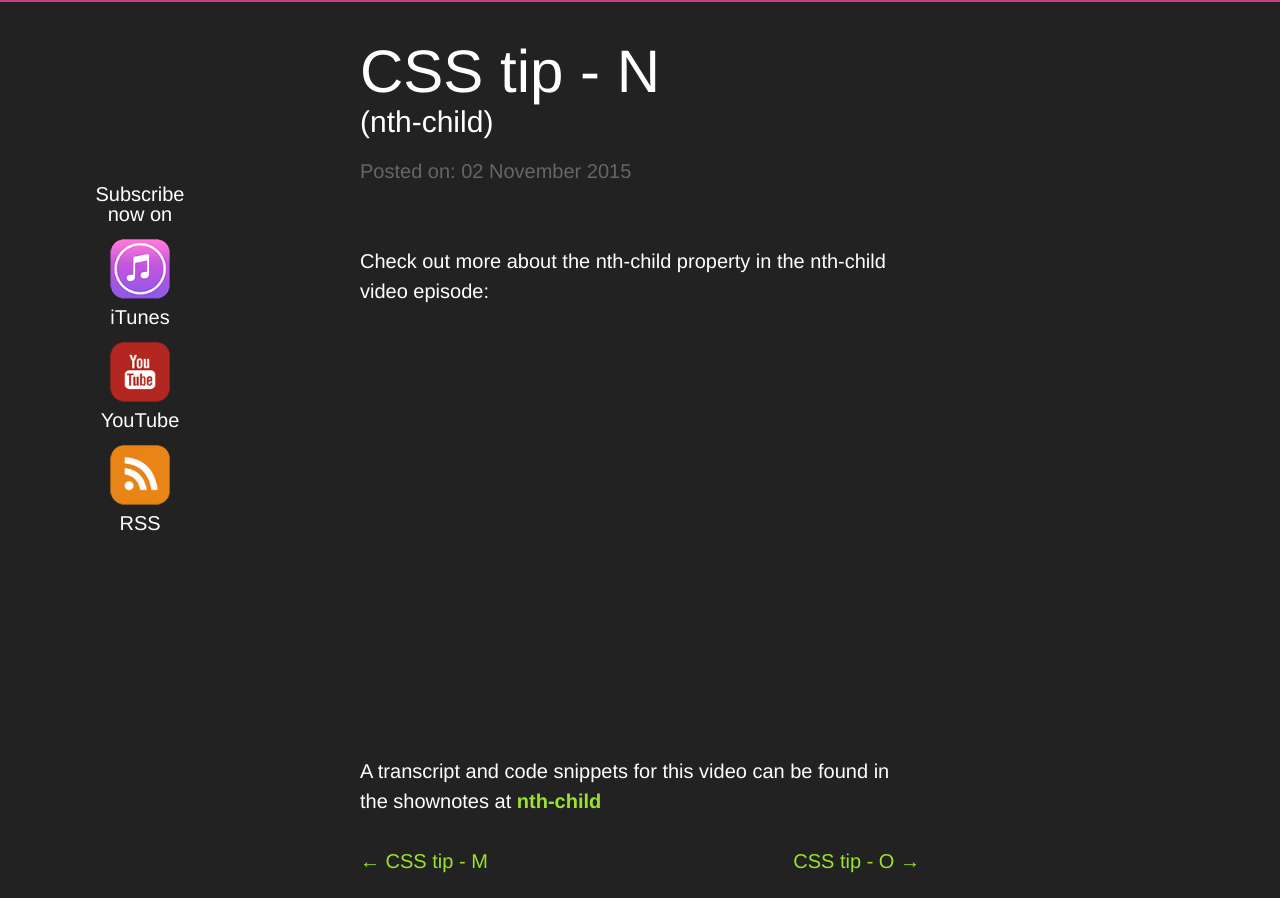
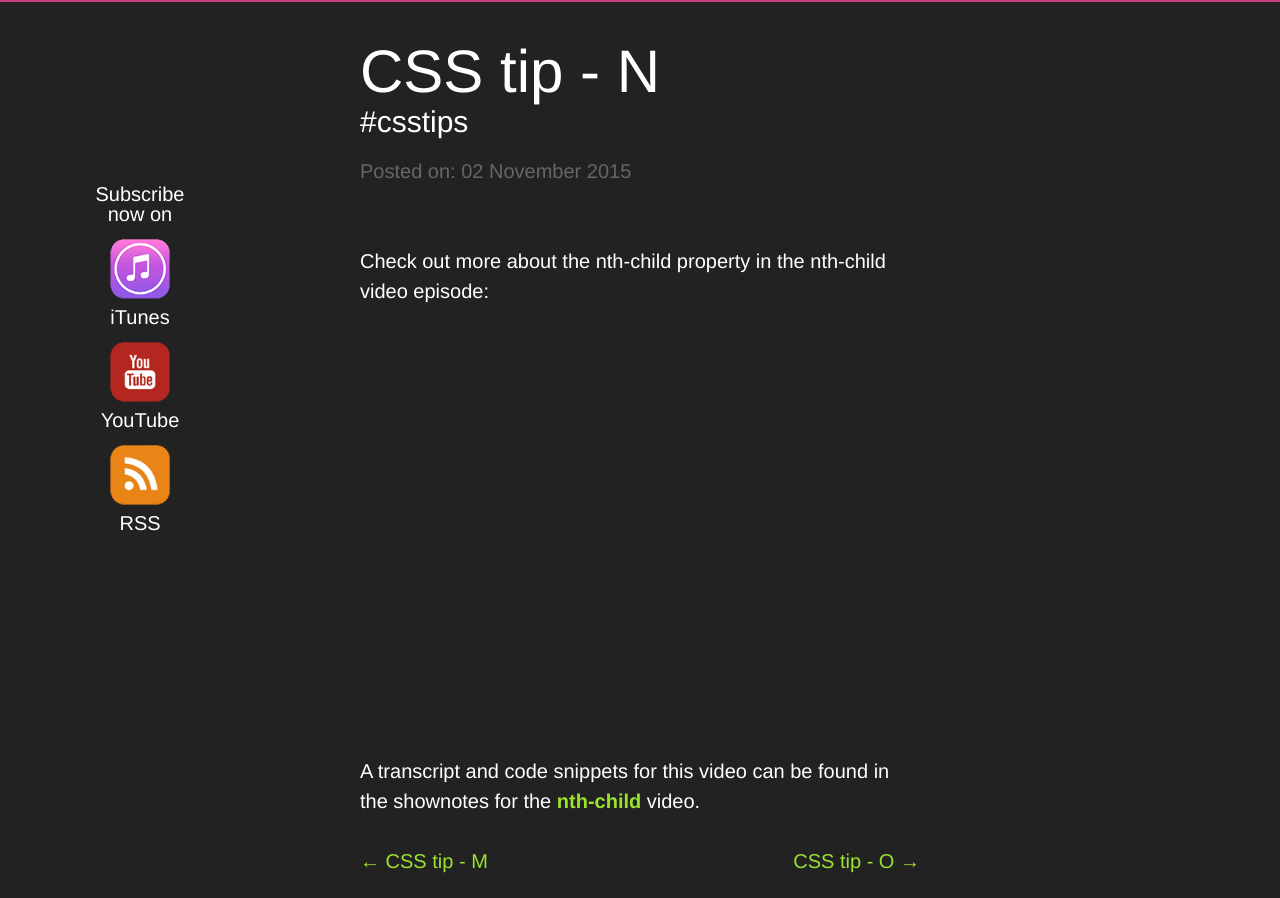
Before and after one commit to guyroutledge/atozcss, a Jekyll site: the page built from _posts/blog/2015-11-02-css-tip-n.md, in a window 1280 px wide. Shown: the part 211-1109 px from the top of the page. Built offline with Jekyll 4.4.1, drawn with Linux system fonts in a browser that asks for light colours; comment, search, counter and statistics services are not loaded.

Commit message:
added #csstips to blog pages

```diff
--- a/_layouts/blog_page.html
+++ b/_layouts/blog_page.html
@@ -6,7 +6,7 @@ layout: default
 
 	<div class="site-container-inner">
 		<h1>{{page.title}}</h1>
-		<h2>({{page.property}})</h2>
+		<h2>#csstips</h2>
 		<p class="episode-meta">Posted on: {{ page.date | date: "%d %B %Y" }} </p>
 	</div>
 
@@ -20,8 +20,9 @@ layout: default
 
 			{% include video.html %}
 
-			<p>A transcript and code snippets for this video can be found in the shownotes at
-				<a href="{{ page.alias | remove: "tip-" }}"><strong>{{page.property}}</strong></a></p>
+			<p>A transcript and code snippets for this video can be found in the shownotes for the
+				<a href="{{ page.alias | remove: "tip-" }}"><strong>{{page.property}}</strong></a>
+			video.</p>
 		</div>
 	</div>
 
```
